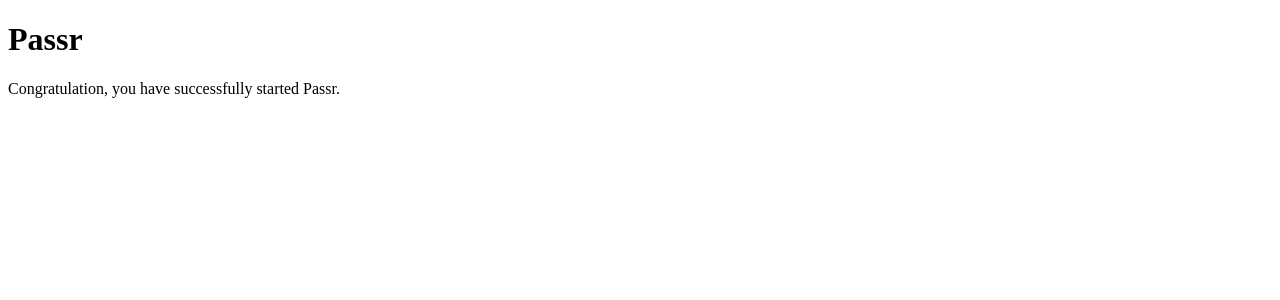
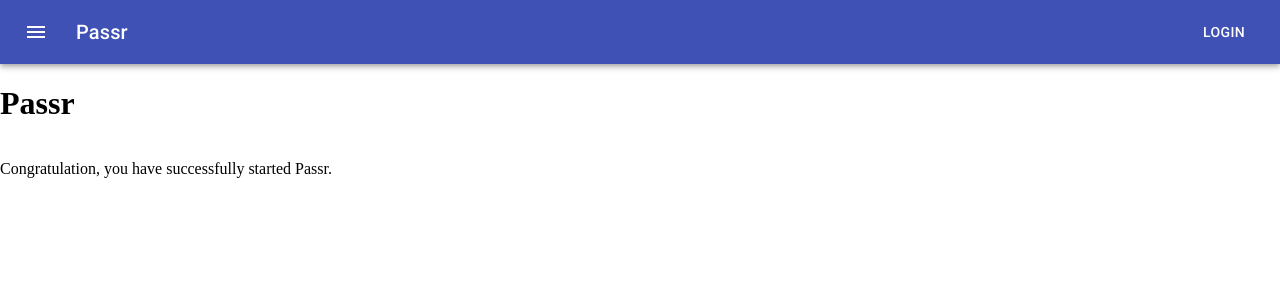
Before and after one commit to VikeLabs/Passr-Archived, a React app: page / in a window 1280 px wide. Shown: the top 300 px of the page. Built offline with nearby package versions, Linux system fonts and the light colour scheme.

Commit message:
fix imports

```diff
--- a/public/index.html
+++ b/public/index.html
@@ -1,7 +1,13 @@
 <!DOCTYPE html>
 <html>
-  <head> </head>
-  <body>
-    <div id="root"></div>
-  </body>
+    <head>
+        <!-- Import roboto font for material-ui, may want to bundle this later -->
+        <link
+            rel="stylesheet"
+            href="https://fonts.googleapis.com/css?family=Roboto:300,400,500,700&display=swap"
+        />
+    </head>
+    <body>
+        <div id="root"></div>
+    </body>
 </html>
--- a/src/components/app/app.tsx
+++ b/src/components/app/app.tsx
@@ -1,10 +1,24 @@
-import React from 'react';
+import React from 'react'
+import NavBar from '../nav/nav'
+import { makeStyles, Theme, createStyles, Grid } from '@material-ui/core'
 
-export const app: React.FC = () => {
-    return <div id='app'>
-        <h1>Passr</h1>
-        <p>Congratulation, you have successfully started Passr.</p>
-    </div>
+const useStyles = makeStyles((theme: Theme) =>
+    createStyles({
+        root: {
+            display: 'grid',
+        },
+    }),
+)
+
+export const App: React.FC = () => {
+    const classes = useStyles()
+    return (
+        <div id="app" className={classes.root}>
+            <NavBar />
+            <h1>Passr</h1>
+            <p>Congratulation, you have successfully started Passr.</p>
+        </div>
+    )
 }
 
-export default app;
+export default App
--- /dev/null
+++ b/src/components/nav/nav.tsx
@@ -0,0 +1,66 @@
+import React from 'react'
+import {
+    AppBar,
+    Toolbar,
+    IconButton,
+    Typography,
+    Button,
+    makeStyles,
+    createStyles,
+    Theme,
+    Drawer,
+} from '@material-ui/core'
+import MenuIcon from '@material-ui/icons/Menu'
+
+const useStyles = makeStyles((theme: Theme) =>
+    createStyles({
+        root: {
+            flexGrow: 1,
+        },
+        menuButton: {
+            marginRight: theme.spacing(2),
+        },
+        title: {
+            flexGrow: 1,
+        },
+    }),
+)
+
+export const NavBar: React.FC = () => {
+    const classes = useStyles()
+
+    const [open, setOpen] = React.useState(false)
+
+    return (
+        <div className={classes.root}>
+            <AppBar position="static">
+                <Toolbar>
+                    {/* Should probably use a media query so this is only shown on small screens */}
+                    <IconButton
+                        edge="start"
+                        className={classes.menuButton}
+                        color="inherit"
+                        aria-label="menu"
+                        onClick={() => {
+                            console.log('Clicked menu button')
+                            setOpen(true)
+                        }}
+                    >
+                        <MenuIcon />
+                    </IconButton>
+                    <Typography variant="h6" className={classes.title}>
+                        Passr
+                    </Typography>
+                    <Button color="inherit">Login</Button>
+                </Toolbar>
+            </AppBar>
+            <Drawer open={open} onClose={() => setOpen(false)}>
+                <div>
+                    <h1>Drawer</h1>
+                </div>
+            </Drawer>
+        </div>
+    )
+}
+
+export default NavBar
--- /dev/null
+++ b/src/index.css
@@ -0,0 +1,4 @@
+/* User Agent Stylesheet Overrides */
+body {
+    margin: 0;
+}
--- a/tsconfig.json
+++ b/tsconfig.json
@@ -3,7 +3,7 @@
         /* Basic Options */
         // "incremental": true,                   /* Enable incremental compilation */
         "target": "es5" /* Specify ECMAScript target version: 'ES3' (default), 'ES5', 'ES2015', 'ES2016', 'ES2017', 'ES2018', 'ES2019' or 'ESNEXT'. */,
-    "module": "es6" /* Specify module code generation: 'none', 'commonjs', 'amd', 'system', 'umd', 'es2015', or 'ESNext'. */,
+        "module": "commonjs" /* Specify module code generation: 'none', 'commonjs', 'amd', 'system', 'umd', 'es2015', or 'ESNext'. */,
         // "lib": [],                             /* Specify library files to be included in the compilation. */
         // "allowJs": true,                       /* Allow javascript files to be compiled. */
         // "checkJs": true,                       /* Report errors in .js files. */
@@ -45,7 +45,7 @@
         // "rootDirs": [],                        /* List of root folders whose combined content represents the structure of the project at runtime. */
         // "typeRoots": [],                       /* List of folders to include type definitions from. */
         // "types": [],                           /* Type declaration files to be included in compilation. */
-    // "allowSyntheticDefaultImports": true,  /* Allow default imports from modules with no default export. This does not affect code emit, just typechecking. */
+        "allowSyntheticDefaultImports": true /* Allow default imports from modules with no default export. This does not affect code emit, just typechecking. */,
         "esModuleInterop": true /* Enables emit interoperability between CommonJS and ES Modules via creation of namespace objects for all imports. Implies 'allowSyntheticDefaultImports'. */
         // "preserveSymlinks": true,              /* Do not resolve the real path of symlinks. */
         // "allowUmdGlobalAccess": true,          /* Allow accessing UMD globals from modules. */
--- a/webpack.config.js
+++ b/webpack.config.js
@@ -1,4 +1,5 @@
-const path = require('path');
+/* eslint-disable @typescript-eslint/no-var-requires */
+const path = require('path')
 const HtmlWebpackPlugin = require('html-webpack-plugin')
 
 module.exports = {
@@ -12,10 +13,14 @@
                 use: 'ts-loader',
                 exclude: /node_modules/,
             },
+            {
+                test: /\.css$/i,
+                use: ['style-loader', 'css-loader'],
+            },
         ],
     },
     resolve: {
-    extensions: [ '.tsx', '.ts', '.js' ],
+        extensions: ['.tsx', '.ts', '.js'],
     },
     output: {
         filename: 'bundle.js',
@@ -24,12 +29,12 @@
     devServer: {
         contentBase: path.join(__dirname, 'dist'),
         compress: true,
-    port: 9000
+        port: 9000,
     },
     plugins: [
         new HtmlWebpackPlugin({
             title: 'Passr',
             template: './public/index.html',
-    })
+        }),
     ],
-};
+}
```
Also changed, not shown: package.json (+11 -0 lines), src/index.tsx (+6 -8 lines), src/services/storage/index.ts (added, +21 -0 lines), src/services/storage/mock.ts (added, +16 -0 lines), .eslintrc.js (added), .prettierrc.js (added), 1 other file (tests, documents, lock files or other folders). Lines whose indentation alone changed are shown as unchanged.
